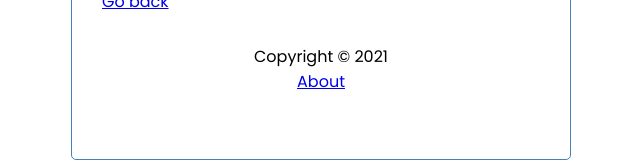
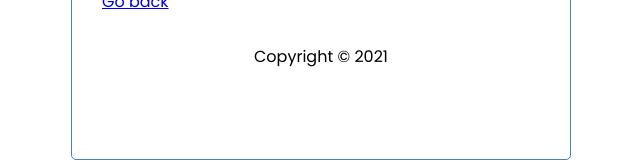
Before and after one commit to artgmrs/task-tracker, a React (Create React App) app: page /about in a window 1280 px wide. Shown: the part 170-332 px from the top of the page, without its empty margins (319-959 px from the left). Built offline with nearby package versions, Linux system fonts and the light colour scheme; data requests are answered from the project's data file.

Commit message:
UseLocation usado para suprimir o link para o About quando na home

```diff
--- a/src/components/Footer.js
+++ b/src/components/Footer.js
@@ -1,10 +1,14 @@
 import { Link }  from 'react-router-dom'
+import { useLocation } from 'react-router-dom'
 
 const Footer = () => {
+    const location = useLocation();
+
     return (
+
         <footer>
             <p>Copyright &copy; 2021</p>
-            <Link to="/about">About</Link>
+            {location.pathname === "/" &&<Link to="/about">About</Link>}
         </footer>
     )
 }
```
